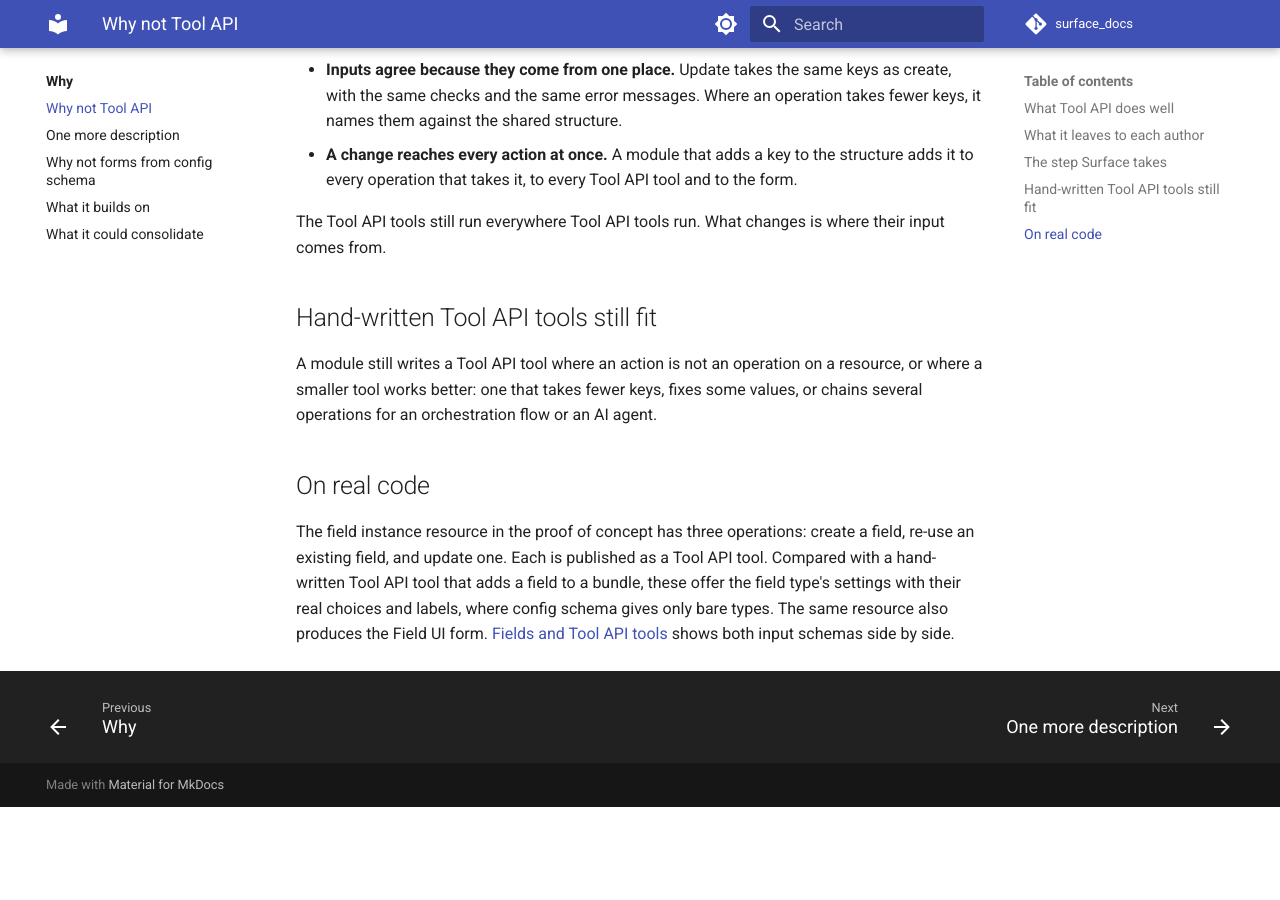
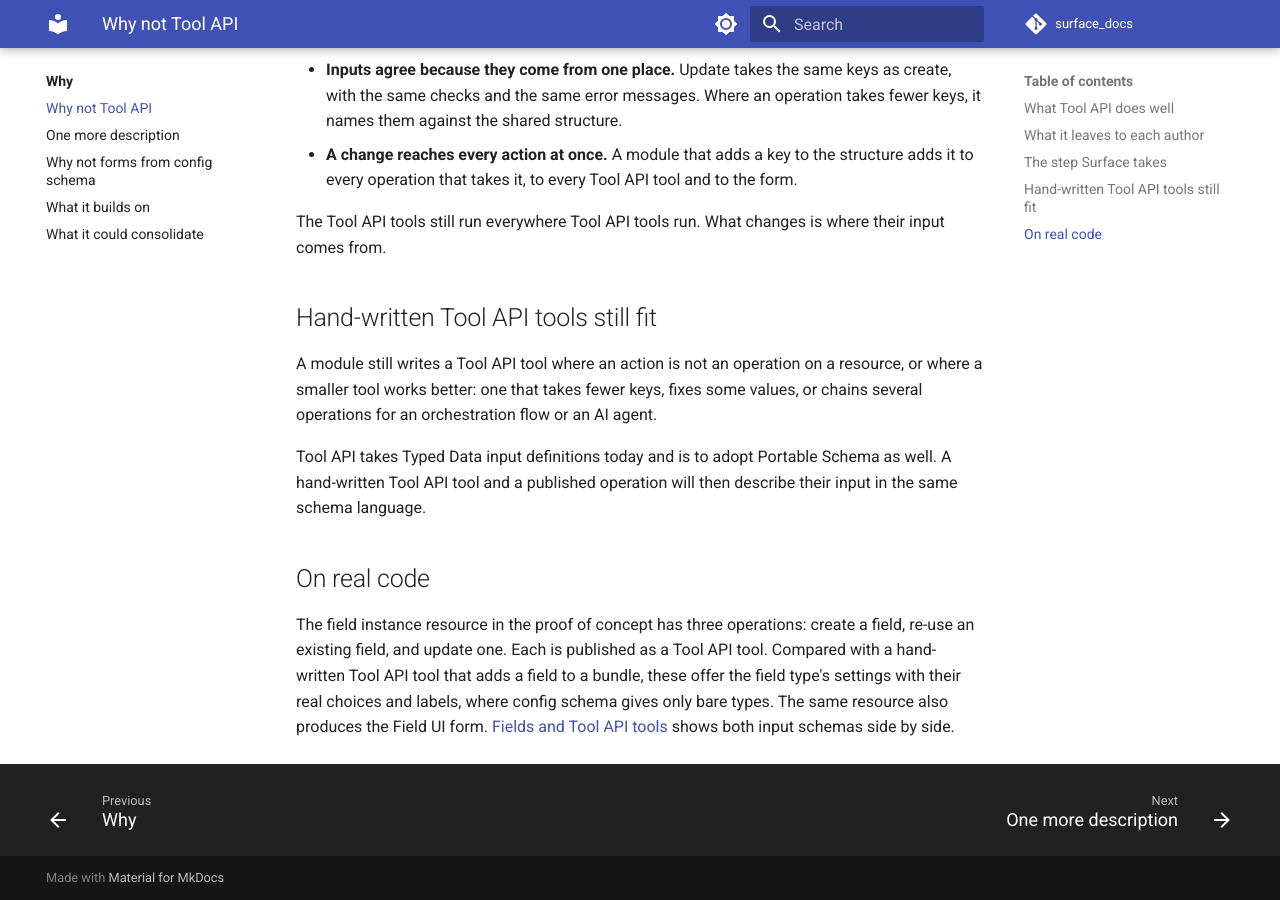
Before and after one commit to mlander/surface_docs, an MkDocs documentation site: the page built from docs/why/not-tool-api.md, in a window 1280 px wide and 900 px high, scrolled down 943 px. Built offline with MkDocs 1.6.1 and Material for MkDocs 9.7.7, drawn with Linux system fonts in a browser that asks for light colours; comment, search, counter and statistics services are not loaded; before the commit the page ends 1750 px from its top, so only the background shows below that.

Commit message:
Why not Tool API: Tool API tools adopt Portable Schema too

```diff
--- a/docs/why/not-tool-api.md
+++ b/docs/why/not-tool-api.md
@@ -28,6 +28,8 @@ The Tool API tools still run everywhere Tool API tools run. What changes is wher
 
 A module still writes a Tool API tool where an action is not an operation on a resource, or where a smaller tool works better: one that takes fewer keys, fixes some values, or chains several operations for an orchestration flow or an AI agent.
 
+Tool API takes Typed Data input definitions today and is to adopt Portable Schema as well. A hand-written Tool API tool and a published operation will then describe their input in the same schema language.
+
 ## On real code
 
 The field instance resource in the proof of concept has three operations: create a field, re-use an existing field, and update one. Each is published as a Tool API tool. Compared with a hand-written Tool API tool that adds a field to a bundle, these offer the field type's settings with their real choices and labels, where config schema gives only bare types. The same resource also produces the Field UI form. [Fields and Tool API tools](../adopting/fields-and-tools.md) shows both input schemas side by side.
```
